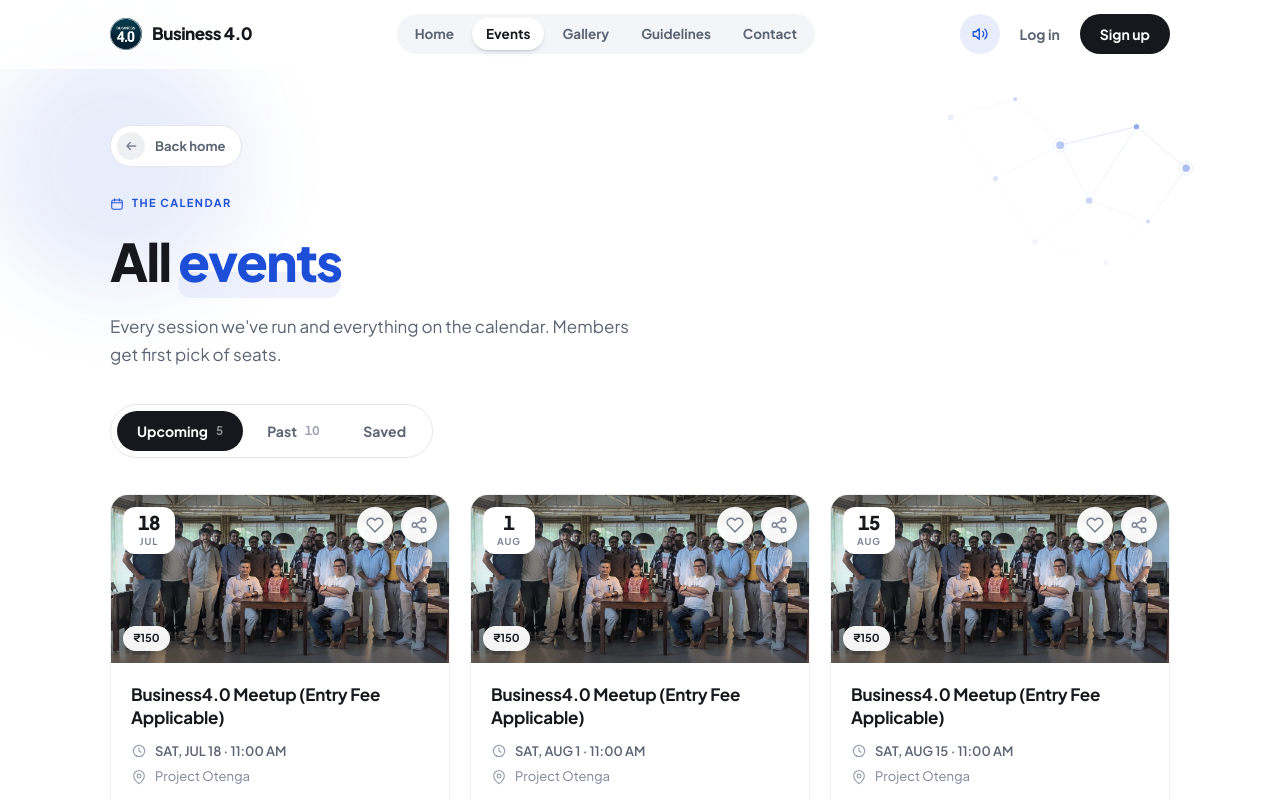
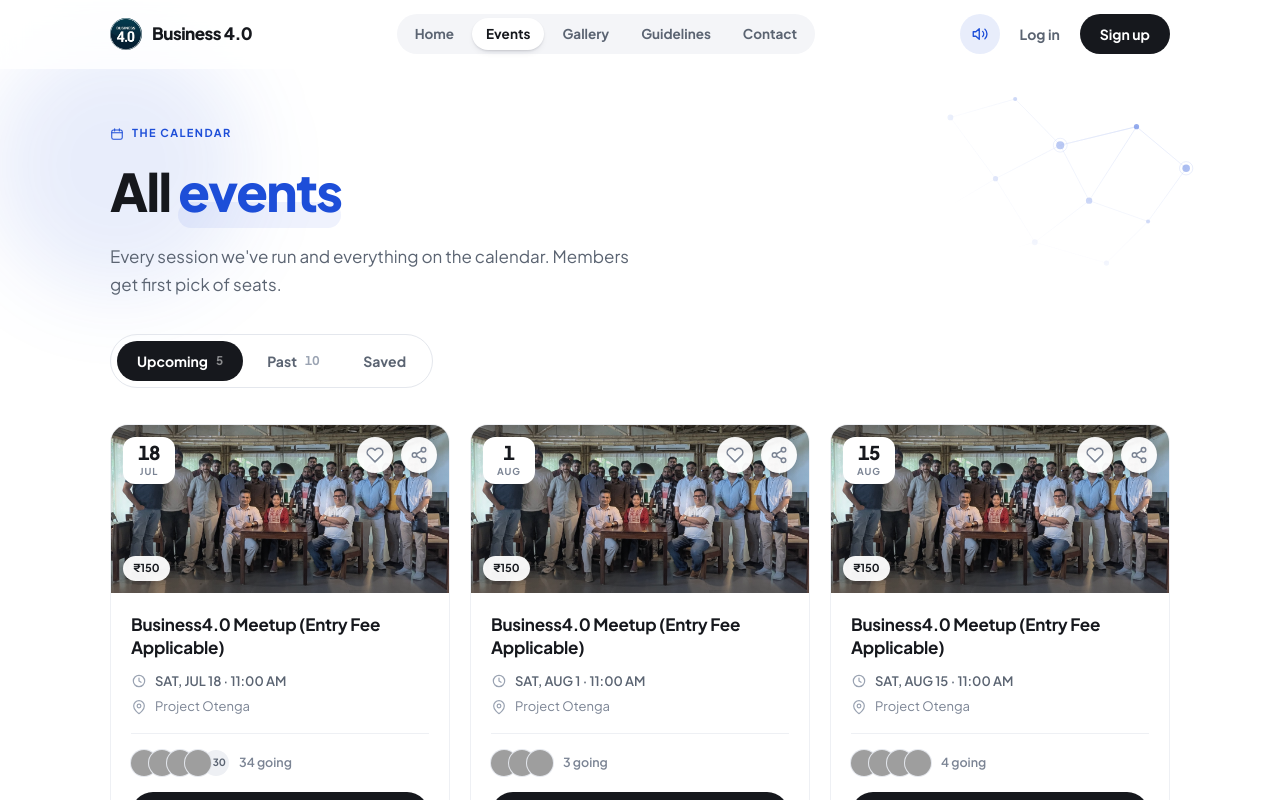
Before and after one commit to RonakDutta/business, a React (Vite) app in the folder client/: page /events in a window 1280 px wide. Shown: the top 800 px of the page. Built offline with nearby package versions, Linux system fonts and the light colour scheme; grey boxes are pictures that could not be loaded.

Commit message:
Fixed margin

```diff
--- a/client/src/pages/Events.jsx
+++ b/client/src/pages/Events.jsx
@@ -77,9 +77,7 @@
       <Orb className="pointer-events-none absolute -left-20 -top-8 -z-10 h-56 w-56 text-accent blur-2xl sm:h-64 sm:w-64" />
       <ConnectionMesh className="pointer-events-none absolute -right-6 top-2 -z-10 h-36 w-52 text-accent opacity-60 [-webkit-mask-image:radial-gradient(80%_80%_at_80%_20%,#000,transparent)] [mask-image:radial-gradient(80%_80%_at_80%_20%,#000,transparent)] sm:h-52 sm:w-80 sm:opacity-70 md:-right-4" />
 
-      <BackLink to="/">Back home</BackLink>
-
-      <div className="reveal mt-7 flex w-fit items-center gap-2 text-[11px] font-bold uppercase tracking-[0.13em] text-accent">
+      <div className="reveal flex w-fit items-center gap-2 text-[11px] font-bold uppercase tracking-[0.13em] text-accent">
         <CalendarIcon className="h-3.5 w-3.5" />
         The calendar
       </div>
--- a/client/src/pages/GalleryPage.jsx
+++ b/client/src/pages/GalleryPage.jsx
@@ -20,9 +20,7 @@
       <Orb className="pointer-events-none absolute -left-20 -top-8 -z-10 h-56 w-56 text-accent blur-2xl sm:h-64 sm:w-64" />
       <Scatter className="pointer-events-none absolute -right-4 top-4 -z-10 h-36 w-36 text-accent opacity-70 sm:h-52 sm:w-52 md:right-2" />
 
-      <BackLink to="/">Back home</BackLink>
-
-      <div className="reveal mt-7 flex w-fit items-center gap-2 text-[11px] font-bold uppercase tracking-[0.13em] text-accent">
+      <div className="reveal flex w-fit items-center gap-2 text-[11px] font-bold uppercase tracking-[0.13em] text-accent">
         <ImageIcon className="h-3.5 w-3.5" />
         The archive
       </div>
@@ -42,8 +40,8 @@
         data-delay="0.12"
         className="reveal mb-10 max-w-[520px] text-[17px] leading-[1.65] text-muted"
       >
-        {totalPhotos} photos across {albums.length} meetups. Pick an event to see
-        the full set.
+        {totalPhotos} photos across {albums.length} meetups. Pick an event to
+        see the full set.
       </p>
 
       <div className="grid grid-cols-1 gap-5 sm:grid-cols-2 lg:grid-cols-3">
```
